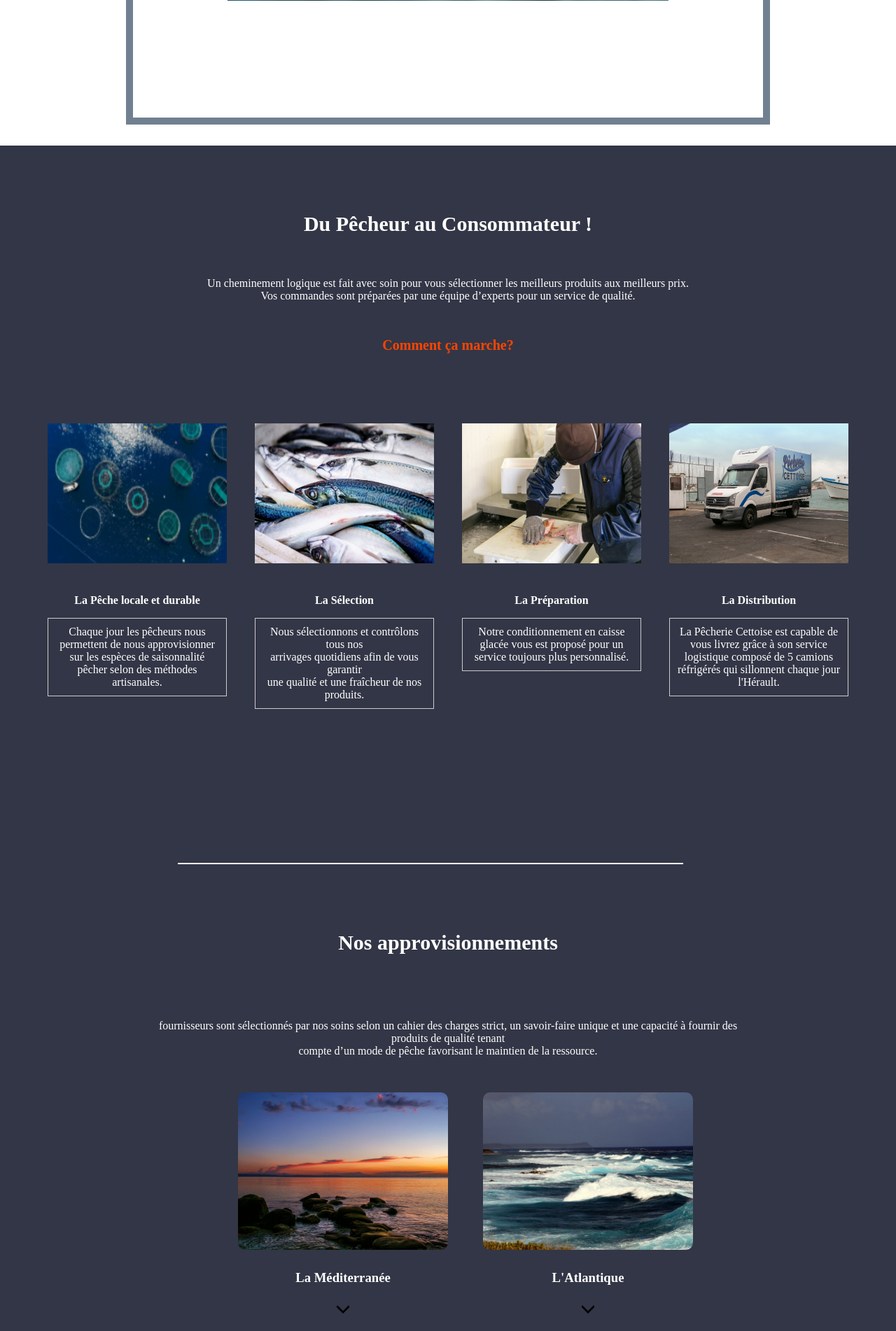
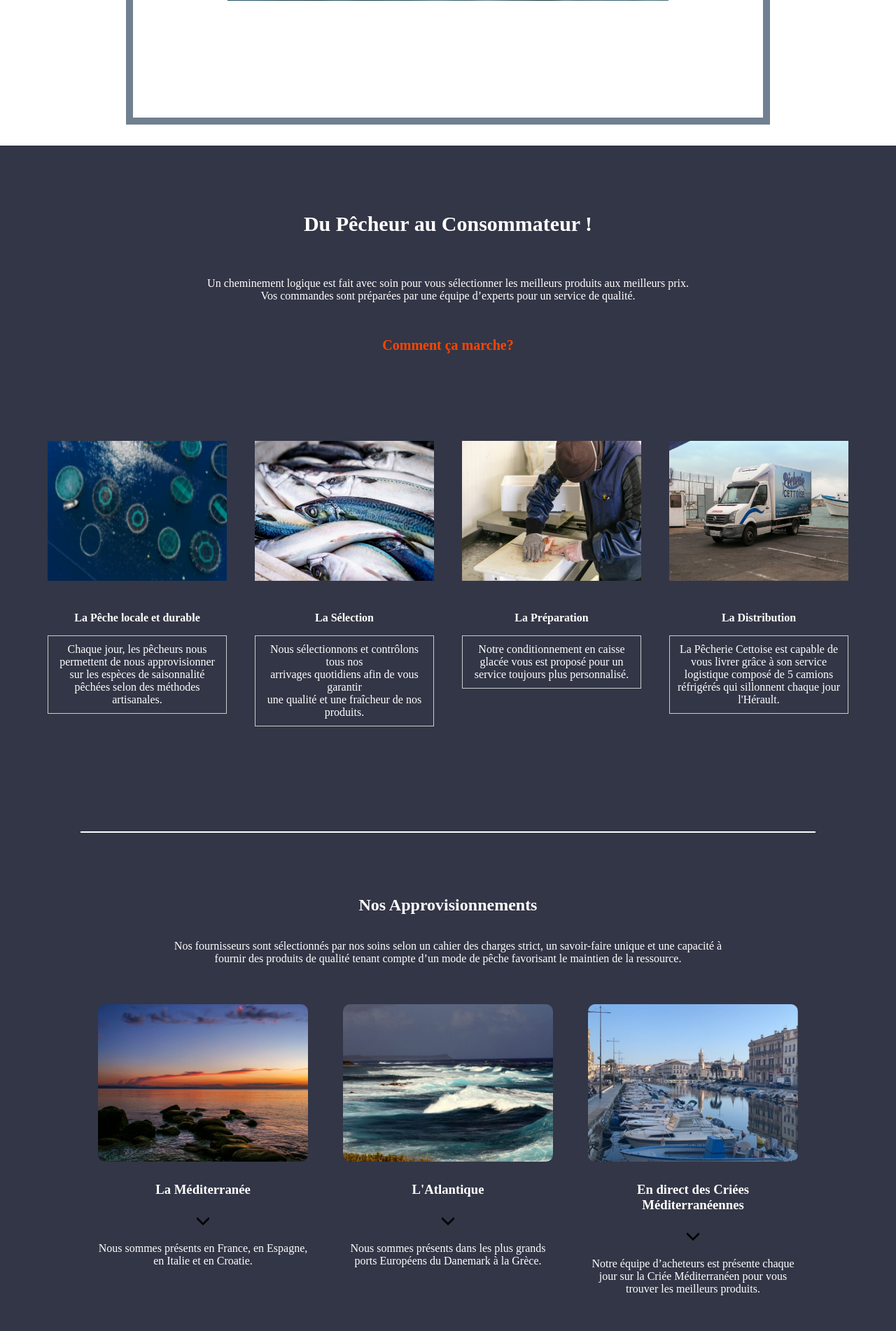
Before and after one commit to PecherieCettoise/SiteWeb, a PHP site: template src/Vue/vitrine/pageAccueil.php in a window 1280 px wide. Shown: the part 1447-3349 px from the top of the page at 70% size. Run offline with PHP 8.4, Linux system fonts and the light colour scheme; the template is opened without the code that fills it, so the values that code supplies are empty.

Commit message:
correction page d'acceuil

```diff
--- a/ressources/css/style.css
+++ b/ressources/css/style.css
@@ -391,8 +424,7 @@
 /* Proximité Section */
 .proximite {
     text-align: center;
-
-    padding-top: 50px;
+    padding-top: 5px;
     color: white;
     display: flex;
     gap: 40px;
@@ -400,6 +432,7 @@
     flex-wrap: nowrap;
     justify-content: center;
     align-items: flex-start;
+    margin-bottom: 80px;
 }
 
 .debutProximite {
@@ -458,20 +491,27 @@
 /* Lieu Section */
 .lieu {
     display: flex;
+    flex-direction: column;
+    align-items: center;
+    gap: 20px;
+    text-align: center;
+}
+
+.intro {
+    display: flex;
+    flex-direction: column;
+    align-items: center;
+    max-width: 800px;
+    text-align: center;
+    margin-bottom: 20px;
+}
+
+.blocs {
+    display: flex;
     justify-content: center;
     align-items: flex-start;
     gap: 50px;
-    flex-wrap: wrap;
-    text-align: center;
-    padding: 200px;
-}
-
-.lieu h2 {
-    font-size: 30px;
-    display: flex;
-    flex-direction: column;
-    text-align: center; /* Centre le texte */
-
+    flex-wrap: wrap; /* Permet l'adaptation en responsive */
 }
 
 .bloc {
--- a/src/Modele/DataObject/Utilisateur.php
+++ b/src/Modele/DataObject/Utilisateur.php
@@ -76,7 +76,7 @@
     }
 
     public static function estProfesionnel($Role) : bool{
-        return $Role === "profesionnel";
+        return $Role === "professionnel";
     }
 
     public static function estParticulier($Role) : bool{
--- a/src/Vue/footer.php
+++ b/src/Vue/footer.php
@@ -1,3 +1,9 @@
+<?php
+/** @var $Role */
+// Assurez-vous que la classe Utilisateur est correctement importée
+use App\Pecherie\Modele\DataObject\Utilisateur;
+?>
+
 <!DOCTYPE html>
 <html lang="fr">
 <head>
@@ -5,7 +11,6 @@
     <meta name="viewport" content="width=device-width, initial-scale=1.0">
     <title>Footer avec Mini Map</title>
     <link rel="stylesheet" href="https://unpkg.com/leaflet@1.9.4/dist/leaflet.css" />
-
 </head>
 <body>
 <footer>
@@ -16,7 +21,6 @@
             <div>
                 <img src="../../ressources/images/acceuil/calendrier.png" alt="Logo calendrier">
                 <p>Du Lundi au Vendredi - 6h/12h - 14h/17h</p>
-
             </div>
 
             <div>
@@ -57,10 +61,13 @@
     </div>
 
     <div class="mention">
-        <p>La Pêcherie Cettoise © 2025 - <a href="controleurFrontal.php?controleur=page&action=afficherMentionsLegales">Mentions Légales</a>
-        </p>
+        <p>La Pêcherie Cettoise © 2025 - <a href="controleurFrontal.php?controleur=page&action=afficherMentionsLegales">Mentions Légales</a></p>
+
+
+        <a href="http://www.mon-compteur.fr">
+            <img src="http://www.mon-compteur.fr/html_c01genv2-244026-1" border="0" />
+        </a>
     </div>
-
 </footer>
 
 <!-- Script pour Leaflet (OpenStreetMap) -->
--- a/src/Vue/header.php
+++ b/src/Vue/header.php
@@ -7,6 +7,10 @@
         </a>
     </div>
 
+    <!-- Icône du menu déroulant pour les petits écrans -->
+    <div class="menu-icon" onclick="toggleMenu()">☰</div>
+
+    <!-- Menu principal -->
     <div class="header-bouton">
         <strong>
             <a href="controleurFrontal.php?controleur=page&action=afficherAccueil">ACCUEIL</a>
@@ -20,7 +24,6 @@
                 <a href="controleurFrontal.php?controleur=page&action=afficherBoutique">BOUTIQUE</a>
             <?php endif; ?>
         </strong>
-
     </div>
 
     <?php if (ConnexionUtilisateur::estConnecte()) : ?>
@@ -36,4 +39,78 @@
     <?php endif; ?>
 </header>
 
-<?php
+<!-- Menu déroulant pour les petits écrans -->
+<div class="menu-dropdown" id="menuDropdown">
+    <a href="controleurFrontal.php?controleur=page&action=afficherAccueil">ACCUEIL</a>
+    <a href="controleurFrontal.php?controleur=page&action=afficherPecherieCettoise">LA PÊCHERIE CETTOISE</a>
+    <a href="controleurFrontal.php?controleur=page&action=afficherProduits">NOS PRODUITS</a>
+    <a href="controleurFrontal.php?controleur=page&action=afficherEngagements">NOS ENGAGEMENTS</a>
+    <a href="controleurFrontal.php?controleur=page&action=afficherActualites">ACTUALITÉS</a>
+    <a href="controleurFrontal.php?controleur=page&action=afficherCandidatures">CANDIDATURE</a>
+    <a href="controleurFrontal.php?controleur=page&action=afficherContact">CONTACT</a>
+    <?php if (ConnexionUtilisateur::estConnecte()) : ?>
+        <a href="controleurFrontal.php?controleur=page&action=afficherBoutique">BOUTIQUE</a>
+    <?php endif; ?>
+</div>
+
+<style>
+
+    .site-header {
+        display: flex;
+        flex-direction: row;
+    }
+    /* Styles du menu déroulant */
+    .menu-dropdown {
+        display: none;
+        background-color: #333;
+        position: absolute;
+        top: 50px;
+        left: 0;
+        width: 100%;
+        z-index: 1;
+    }
+
+    .menu-dropdown a {
+        display: block;
+        padding: 10px;
+        color: white;
+        text-decoration: none;
+        text-align: left;
+    }
+
+    .menu-dropdown a:hover {
+        color: orangered;
+    }
+
+    /* Icône du menu pour les petits écrans */
+    .menu-icon {
+        display: none;
+        cursor: pointer;
+        font-size: 30px;
+        color: dodgerblue;
+        padding: 10px;
+    }
+
+    /* Afficher le menu déroulant et l'icône sur petits écrans */
+    @media (max-width: 768px) {
+        .header-bouton {
+            display: none; /* Cache le menu principal */
+        }
+
+        .menu-icon {
+            display: block; /* Affiche l'icône */
+        }
+
+        .menu-dropdown.active {
+            display: block; /* Affiche le menu déroulant lorsque l'icône est cliquée */
+        }
+    }
+</style>
+
+<script>
+    // Fonction pour afficher/masquer le menu déroulant
+    function toggleMenu() {
+        var menu = document.getElementById("menuDropdown");
+        menu.classList.toggle("active");
+    }
+</script>
--- a/src/Vue/utilisateur/formulaireLogin.php
+++ b/src/Vue/utilisateur/formulaireLogin.php
@@ -44,6 +44,10 @@
                 <input type="password" name="motdepasse" id="motdepasse" required>
             </div>
 
+            <div class="content">
+                <a href="controleurFrontal.php?action=modifierMDP&controleur=utilisateur" id="profil-link"><button class="rouge">Changer de mot de passe</button></a>
+            </div>
+
                 <button type="submit">Se connecter</button>
 
         </form>
--- a/src/Vue/vitrine/actualite.php
+++ b/src/Vue/vitrine/actualite.php
@@ -43,7 +43,7 @@
         <div class="corps-actualite-conteneur fade-left">
             <h2>La Fête de la Saint Pierre</h2>
             <p>
-                Appelée aussi Saint patron des pêcheurs, la fête de la Saint Pierre c’est une fête traditionnelle organisée par l’Amicale des Pêcheurs Sète Môle.<br><br>
+                Appelée aussi Saint patron des pêcheurs, la fête de la Saint Pierre, c'est une fête traditionnelle organisée par l’Amicale des Pêcheurs Sète Môle.<br><br>
                 Elle se déroule le premier week-end de juillet dans le quartier du vieux port de Sète avec une entrée libre.<br><br>
                 Une cérémonie en mer est organisée avec les pêcheurs en hommage aux marins disparus.<br><br>
                 Un programme est réalisé avec des animations et des expositions qui se déroulent tout au long du week-end comme le tournoi de joutes, le tournoi de boules carrées et la fête foraine.<br><br>
@@ -86,7 +86,7 @@
             <p>
                 La Saint Louis est la fête patronale de Sète qui se déroule au mois d’août.<br><br>
                 Sur le canal Royal des combats de joutes homériques sont organisées devant des milliers de spectateurs.<br><br>
-                Lors de cette fête, se déroule tous types d’activités comme des corsos nautiques, des concerts, des courses cyclistes et des traversées de Sète à la nage.<br><br>
+                Lors de cette fête, se déroulent tous types d’activités comme des corsos nautiques, des concerts, des courses cyclistes et des traversées de Sète à la nage.<br><br>
             </p>
         </div>
 
--- a/src/Vue/vitrine/engagements.php
+++ b/src/Vue/vitrine/engagements.php
@@ -31,7 +31,7 @@
             <h2 class="jaune-client">1) Le Respect du Client</h2>
             <p>
                 La Pêcherie Cettoise, vous propose un service personnalisé grâce à une équipe de professionnels qualifiés et passionnés
-                qui s’active au quotidien pour vous proposer des produits d’une qualité et d’une fraîcheur incomparable.<br><br>
+                qui s’activent au quotidien pour vous proposer des produits d’une qualité et d’une fraîcheur incomparable.<br><br>
                 Nos heures d’arrivage marchandise sont différentes en fonction des zones d’approvisionnement. C’est un point essentiel
                 qu’il faut prendre en compte lorsque les clients passent commande.
             </p>
@@ -41,7 +41,7 @@
 
     <div class="separator"></div>
 
-    <!-- Bloc 2 (image à gauche grâce à .inverse) -->
+    <!-- Bloc 2 (image à gauche grâce à inverser) -->
     <div class="client-conteneur inverse">
         <img src="../../ressources/images/engagement/poisson.jpg" class="img-client" alt="Image poisson">
 
@@ -49,7 +49,7 @@
 
             <h2 class="bleu-produit"> 2) Le respect des espèces proposées</h2>
             <p>
-                Nous tenons à proposer à notre clientèle une large offre de produits de la Mer. Vous retrouverez à la Pêcherie Cettoise des espèces de poissons frais ou surgelés, entiers ou en filets mais également des coquillages et crustacés crus ou cuits.
+                Nous tenons à proposer à notre clientèle une large offre de produits de la Mer. Vous retrouverez à la Pêcherie Cettoise des espèces de poissons frais ou surgelés, entiers ou en filets, mais également des coquillages et crustacés crus ou cuits.
                 Sans jamais délaisser la qualité qui reste notre priorité.
             </p>
         </div>
--- a/src/Vue/vitrine/pageAccueil.php
+++ b/src/Vue/vitrine/pageAccueil.php
@@ -19,7 +19,7 @@
 <main>
     <div class="image-container">
         <h1>Pêcherie Cettoise</h1>
-        <p>Mareyeur en produits de la Mediterranée</p>
+        <p>Mareyeur en produits de la Méditerranée</p>
         <img id="animated-image" src="../../ressources/images/acceuil/arrivage.jpg" alt="Vue ice">
     </div>
 
@@ -53,7 +53,7 @@
 
     <div class="promo">
         <div class="cadre-achat">
-            <h3 class="fade-right">Offres du moments</h3>
+            <h3 class="fade-right">Offres du moment</h3>
             <button class="prev" onclick="changeImage(-1)">&#10094;</button> <!-- Flèche gauche -->
             <img id="imagePromo" src="../../ressources/images/acceuil/photoMer.jpg" alt="Image promotion">
             <button class="next" onclick="changeImage(1)">&#10095;</button> <!-- Flèche droite -->
@@ -76,7 +76,7 @@
                 <nav>
                     <table>
                         <tr>
-                            <td class="fade-left">Chaque jour les pêcheurs nous permettent de nous approvisionner sur les espèces de saisonnalité pêcher selon des méthodes artisanales.</td>
+                            <td class="fade-left">Chaque jour, les pêcheurs nous permettent de nous approvisionner sur les espèces de saisonnalité pêchées selon des méthodes artisanales.</td>
                         </tr>
                     </table>
                 </nav>
@@ -112,28 +112,32 @@
                 <nav>
                     <table>
                         <tr>
-                            <td class="fade-left">La Pêcherie Cettoise est capable de vous livrez grâce à son service logistique composé de 5 camions réfrigérés qui sillonnent chaque jour l'Hérault.</td>
+                            <td class="fade-left">La Pêcherie Cettoise est capable de vous livrer grâce à son service logistique composé de 5 camions réfrigérés qui sillonnent chaque jour l'Hérault.</td>
                         </tr>
                     </table>
                 </nav>
             </div>
         </div>
 
-
-
-
+        <div class="separator"></div>
 
 
         <div class="lieu">
-            <div class="separator"></div>
+            <div class="intro">
+                <h2 class="fade-right">Nos Approvisionnements</h2>
+                <p class="fade-left">
+                    Nos fournisseurs sont sélectionnés par nos soins selon un cahier des charges strict, un savoir-faire unique et une capacité à fournir des produits de qualité tenant
+                    compte d’un mode de pêche favorisant le maintien de la ressource.
+                </p>
+            </div>
 
-            <p class="fade-left"><h2 class="fade-right">Nos approvisionnements</h2><br> fournisseurs sont sélectionnés par nos soins selon un cahier des charges strict, un savoir-faire unique et une capacité à fournir des produits de qualité tenant <br> compte d’un mode de pêche favorisant le maintien de la ressource.</p>
+            <div class="blocs">
                 <div class="bloc">
                     <img src="../../ressources/images/acceuil/mediterranee.jpg" alt="mediterranee">
                     <div class="texte">
                         <h3 class="fade-right">La Méditerranée</h3>
                         <img class="fleche" src="../../ressources/images/acceuil/flecheBas.png" alt="Flèche vers le bas">
-                    <p class="fade-left">Nous sommes présents en France, Espagne, Italie et en Croatie.</p>
+                        <p class="fade-left">Nous sommes présents en France, en Espagne, en Italie et en Croatie.</p>
                     </div>
                 </div>
 
@@ -149,16 +153,19 @@
                 <div class="bloc">
                     <img src="../../ressources/images/acceuil/criee.jpg" alt="criee mediterraneen">
                     <div class="texte">
-                    <h3 class="fade-right">En direct des Criées Méditerranéen</h3>
+                        <h3 class="fade-right">En direct des Criées Méditerranéennes</h3>
                         <img class="fleche" src="../../ressources/images/acceuil/flecheBas.png" alt="Flèche vers le bas">
                         <p class="fade-left">Notre équipe d’acheteurs est présente chaque jour sur la Criée Méditerranéen pour vous trouver les meilleurs produits.</p>
                     </div>
                 </div>
+            </div>
+
+
 
         <div class="separator"></div>
 
             <div class="video">
-                <p>Nous sommes fiers de vous présenter notre triporteur, une manière pour nous de contribuer à la démarche d’une ville durable.</p>
+                <p>Nous sommes fiers de vous présenter notre triporteur : une manière de contribuer à la démarche d’une ville durable.</p>
                 <div class="video-container">
                     <iframe id="video" src="https://www.youtube.com/embed/vePFbTBcju0?autoplay=1&mute=1" frameborder="0" allow="accelerometer; autoplay; encrypted-media; gyroscope; picture-in-picture" allowfullscreen></iframe>
                 </div>
@@ -173,7 +180,7 @@
                     <div>
                         <img src="../../ressources/images/acceuil/chiffreAffaire.png">
                         <h2 class="fade-right counter" data-target="9000000">0</h2>
-                        <p class="fade-left">Chiffre d'affaire</p>
+                        <p class="fade-left">Chiffre d'affaires</p>
                     </div>
 
                     <div>
--- a/src/web/controleurFrontal.php
+++ b/src/web/controleurFrontal.php
@@ -21,6 +21,7 @@
 
 //ControleurUtilisateur::creeUtilisateur();
 $session = Session::getInstance();  // Initialisation de la session
+
 
 // Vérification de la connexion
 if (isset($_POST['action']) && $_POST['action'] == 'connecter') {
```
Also changed, not shown: other parts of ressources/css/style.css (+34 -0 lines), src/Controleur/ControleurUtilisateur.php (+4 -4 lines), src/Vue/vitrine/pecherieCettoise.php (+9 -11 lines), src/Vue/vitrine/produits.php (+11 -11 lines). Lines whose indentation alone changed are shown as unchanged.
